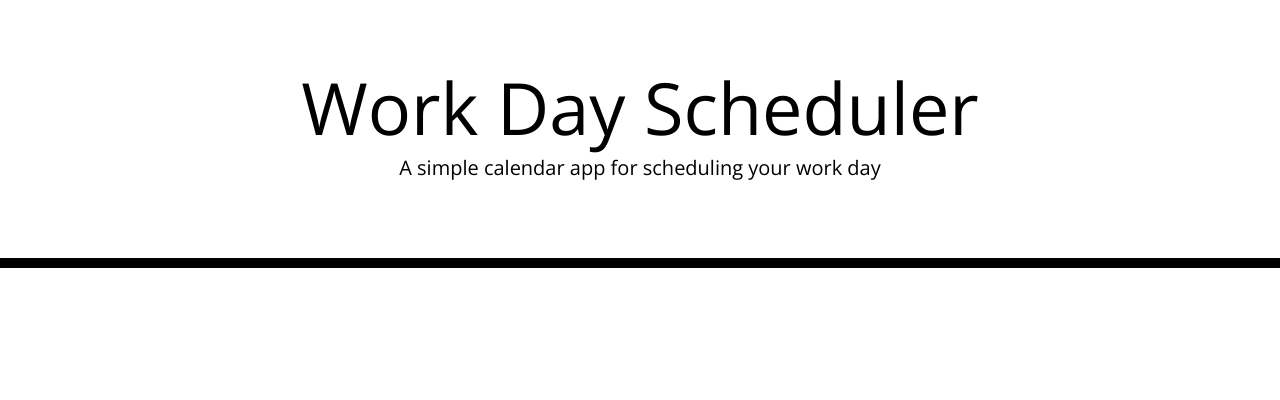
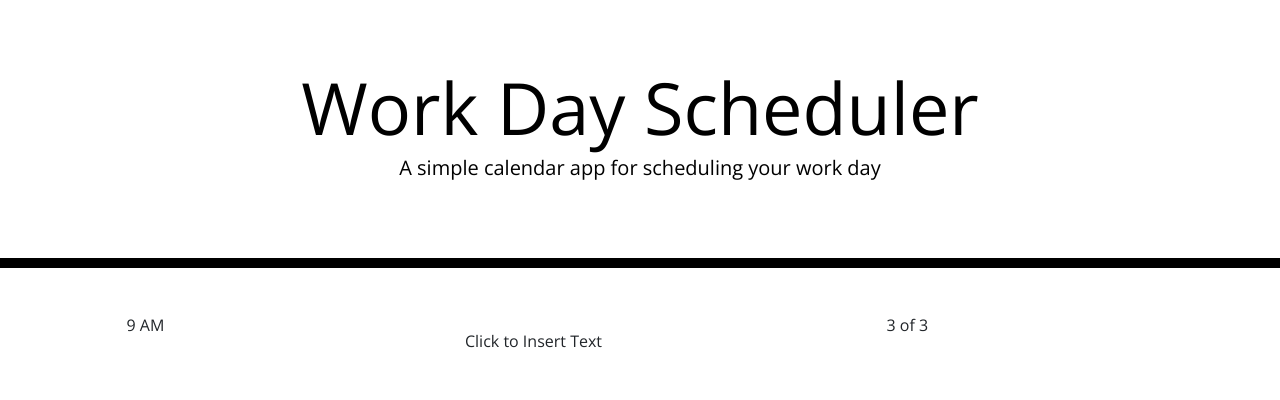
Before and after one commit to dmadd1996/Work_Calendar, a plain HTML site: page index.html in a window 1280 px wide. Drawn offline with nearby package versions, Linux system fonts and the light colour scheme; files that its build step writes are made by us from their sources.

Commit message:
added js file, started on click reader

```diff
--- a/index.html
+++ b/index.html
@@ -28,9 +28,19 @@
       <p class="lead">A simple calendar app for scheduling your work day</p>
       <p id="currentDay" class="lead"></p>
     </header>
+
     <div class="container">
-      <!-- Timeblocks go here -->
-    </div>
+      <div class="row">
+        <div class="col">
+          9 AM
+        </div>
+        <div class="col" id="description">
+          <p id="9amToDo">Click to Insert Text</p>
+        </div>
+        <div class="col">
+          3 of 3
+        </div>
+      </div>
 
     <script src="https://code.jquery.com/jquery-3.4.1.min.js"></script>
     <script src="https://cdnjs.cloudflare.com/ajax/libs/moment.js/2.24.0/moment.min.js"></script>
```
Also changed, not shown: assets/script.js (added, +11 -0 lines).
